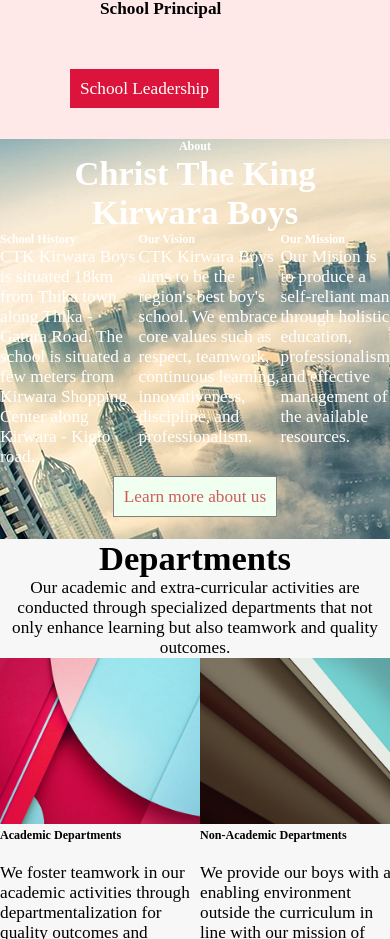
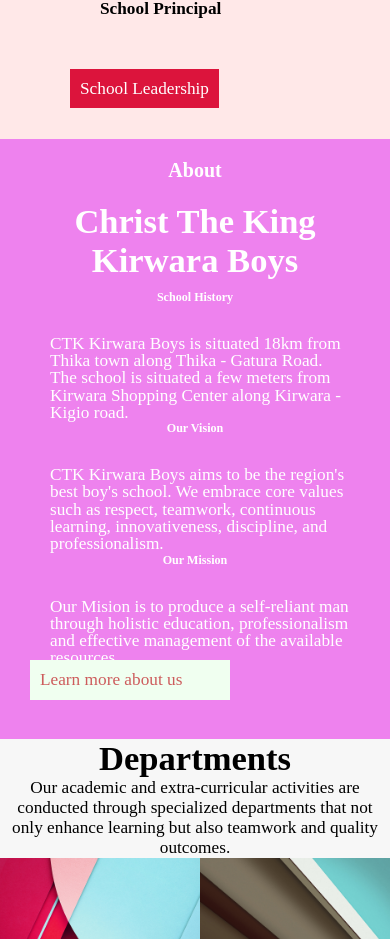
Before and after one commit to georgemurigi/ctk-kirwara, a React (Create React App) app: page / in a window 390 px wide. Shown: the part 1752-2691 px from the top of the page. Built offline with nearby package versions, Linux system fonts and the light colour scheme.

Commit message:
added some styling

```diff
--- a/src/components/About/About.jsx
+++ b/src/components/About/About.jsx
@@ -10,20 +10,20 @@ const About = () => {
                     <h1>Christ The King <br /> Kirwara Boys</h1>
                 </div>
                 <div className='about-row'>
-                    <div className='col-xs-4'>
+                    <div>
                         <h3>School History</h3>
                         <p>CTK Kirwara Boys is situated 18km from Thika town along Thika - Gatura Road. The school is situated a few meters from Kirwara Shopping Center along Kirwara - Kigio road.</p>
                     </div>
-                    <div className='col-xs-4'>
+                    <div>
                         <h3>Our Vision</h3>
                         <p>CTK Kirwara Boys aims to be the region's best boy's school. We embrace core values such as respect, teamwork, continuous learning, innovativeness, discipline, and professionalism.</p>
                     </div>
-                    <div className='col-xs-4'>
+                    <div>
                         <h3>Our Mission</h3>
                         <p>Our Mision is to produce a self-reliant man through holistic education, professionalism and effective management of the available resources.</p>
                     </div>
                 </div>
-                <p className='center p-btn'><a className='LearnMore' href='btn'>Learn more about us</a></p>
+                <a className='p-btn' href='btn'><p >Learn more about us</p></a>
             </div>
         </div>
     )
--- a/src/components/About/about.scss
+++ b/src/components/About/about.scss
@@ -1,22 +1,48 @@
 .about-page-container {
-    background: #800000 url('./../../images/image20.jpg');
+    /*background-image:  url('./../../images/image20.jpg');*/
+    background-color: violet;
     color: white;
-    height: 400px;
+    height: 600px;
     .about-container {
         display: flex;
         flex-direction: column;
+        justify-content: space-between;
+        width: 100%;
+        height: 500px;
+        margin-bottom: 20px;
         .center {
             text-align: center;
+            height: 30%;
+            h3 {
+                font-size: 20px;
+                padding: 20px 0 20px 0;
+            }
+            h2 {
+                font-weight: bold;
+            }
         }
         .about-row {
             display: flex;
+            justify-content: space-between;
+            align-items: center;
+
+            margin: 10px 30px 0 30px;
+            height: 70%;
+            h3 {
+                text-align: center;
+                padding-bottom: 30px;
+            }
+            p {
+                padding: 0 10px 0 20px;
+                line-height: 1;
+            }
         }
         .p-btn {
-            margin-top: 20px;
-            a {
-                list-style: none;
+            margin: 20px 30px 0 30px;
+            text-decoration: none;
+            width: 200px;
+            p {
                 text-decoration: none;
-                border: 1px solid grey;
                 background-color: honeydew;
                 color: indianred;
                 padding: 10px;
@@ -25,3 +51,17 @@
         }
     }
 }
+
+@media screen and (max-width: 700px){
+    .about-page-container {
+        .about-container {
+            .center {
+                padding: 0;
+            }
+            .about-row {
+                display: flex;
+                flex-direction: column;
+            }
+        }
+    }
+}
```
